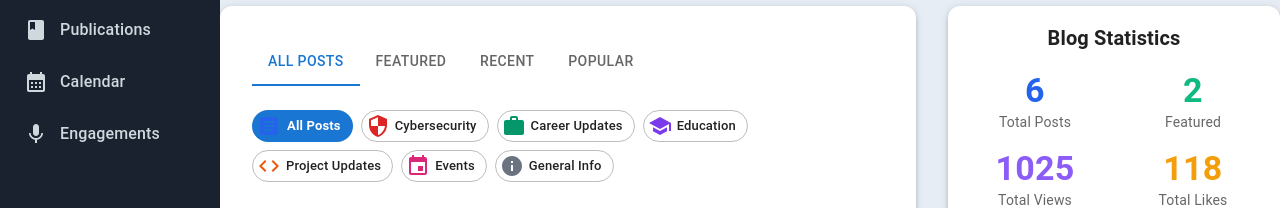
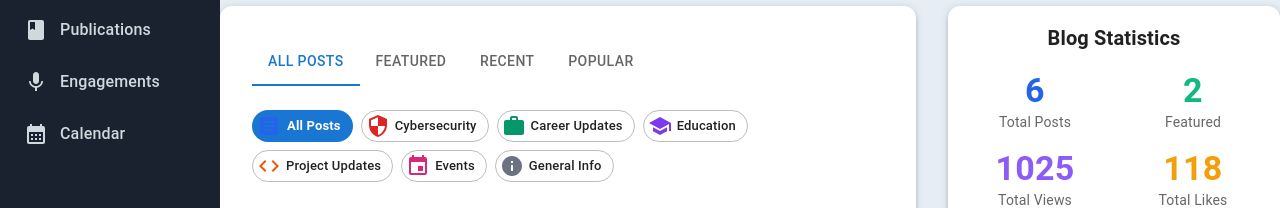
Before and after one commit to omondi-alex/client, a React (Create React App) app in the folder my-react-app/: page /announcements in a window 1280 px wide. Shown: the part 242-450 px from the top of the page. Built offline with nearby package versions, Linux system fonts and the light colour scheme.

Commit message:
Fixed - Sidebar

```diff
--- a/my-react-app/src/components/Sidebar.js
+++ b/my-react-app/src/components/Sidebar.js
@@ -14,8 +14,8 @@ const navItems = [
   { text: "Profile", icon: <PersonIcon />, path: "/profile" },
   { text: "Projects", icon: <SchoolIcon />, path: "/projects" },
   { text: "Publications", icon: <ClassIcon />, path: "/publications" },
+  { text: "Engagements", icon: <MicIcon />, path: "/speaking" },
   { text: "Calendar", icon: <CalendarMonthIcon />, path: "/calendar" },
-  { text: "Engagements", icon: <MicIcon />, path: "/speaking" },
   // { text: "Announcements", icon: <AnnouncementIcon />, path: "/announcements" }, // Temporarily hidden as requested
 ];
 
```
